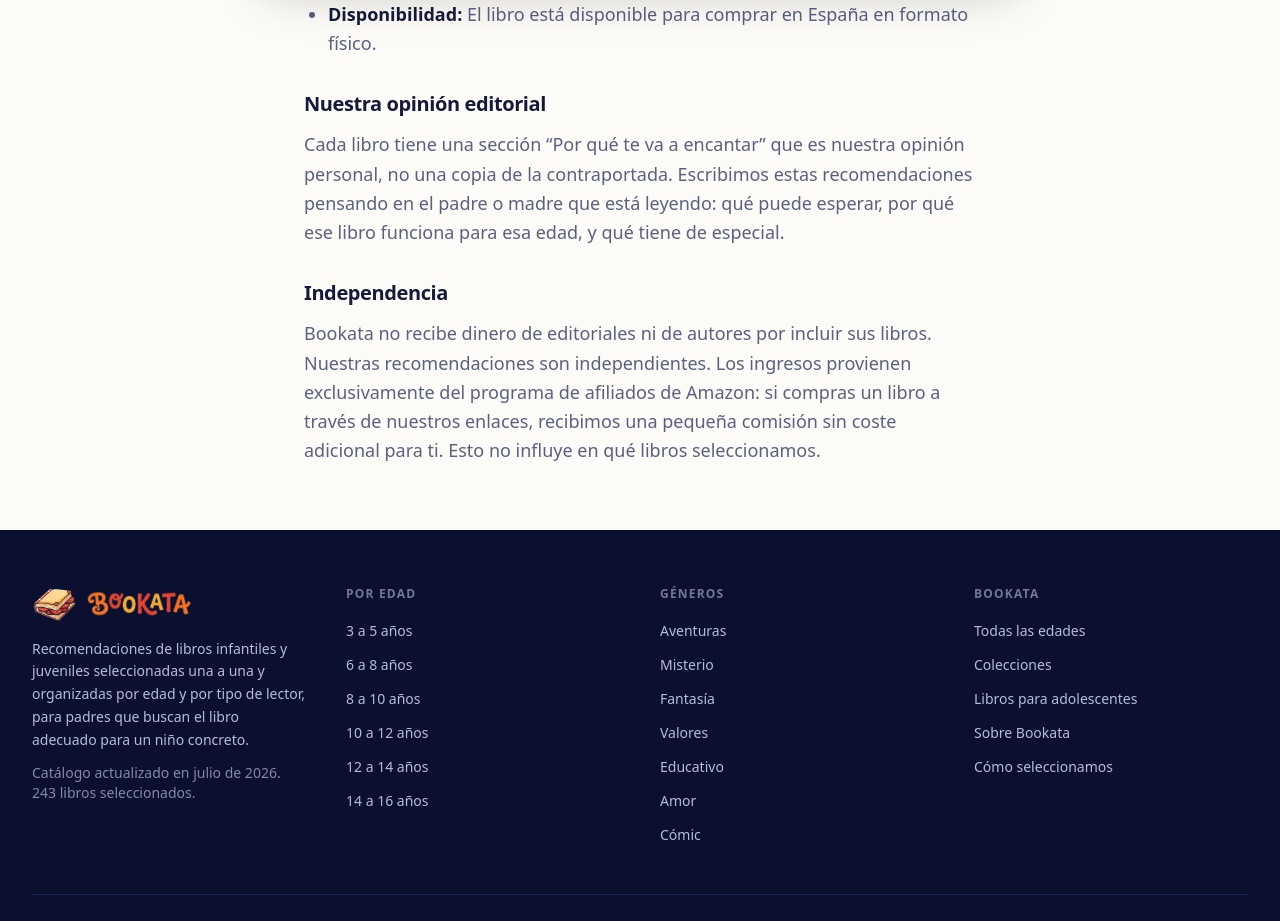
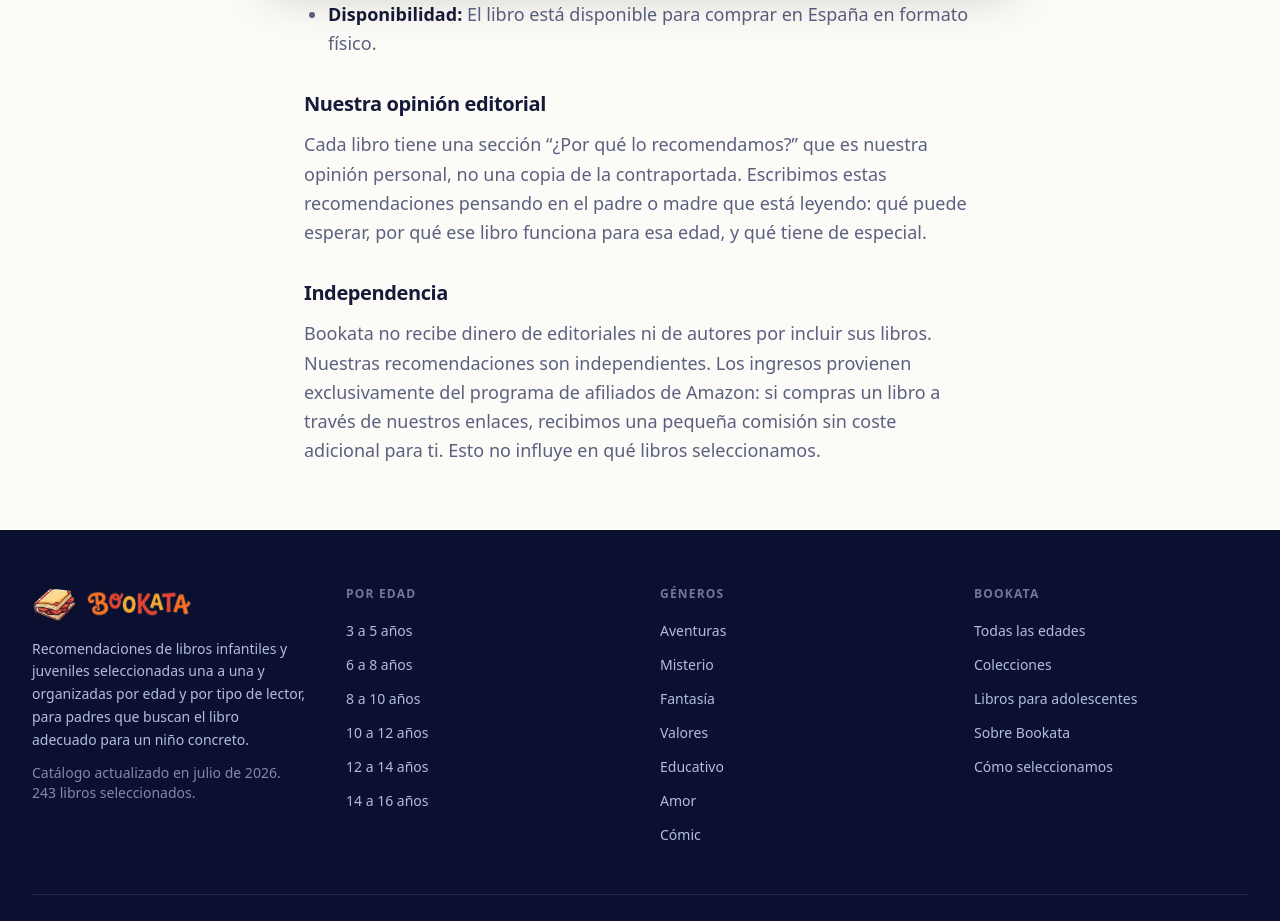
Before and after one commit to Josedapo/bookata, a Next.js app: page /como-seleccionamos in a window 1280 px wide. Shown: the part 800-1721 px from the top of the page. Built offline with nearby package versions, Linux system fonts and the light colour scheme; no server answers.

Commit message:
Name the book page section the same on the method page (B21)
Co-Authored-By: Claude Opus 5.5 <noreply@anthropic.com>

```diff
--- a/src/app/como-seleccionamos/page.tsx
+++ b/src/app/como-seleccionamos/page.tsx
@@ -58,8 +58,8 @@ export default function ComoSeleccionamosPage() {
               Nuestra opinión editorial
             </h2>
             <p className="mt-3">
-              Cada libro tiene una sección &ldquo;Por qué te va a
-              encantar&rdquo; que es nuestra opinión personal, no una copia de
+              Cada libro tiene una sección &ldquo;¿Por qué lo
+              recomendamos?&rdquo; que es nuestra opinión personal, no una copia de
               la contraportada. Escribimos estas recomendaciones pensando en el
               padre o madre que está leyendo: qué puede esperar, por qué ese
               libro funciona para esa edad, y qué tiene de especial.
```
